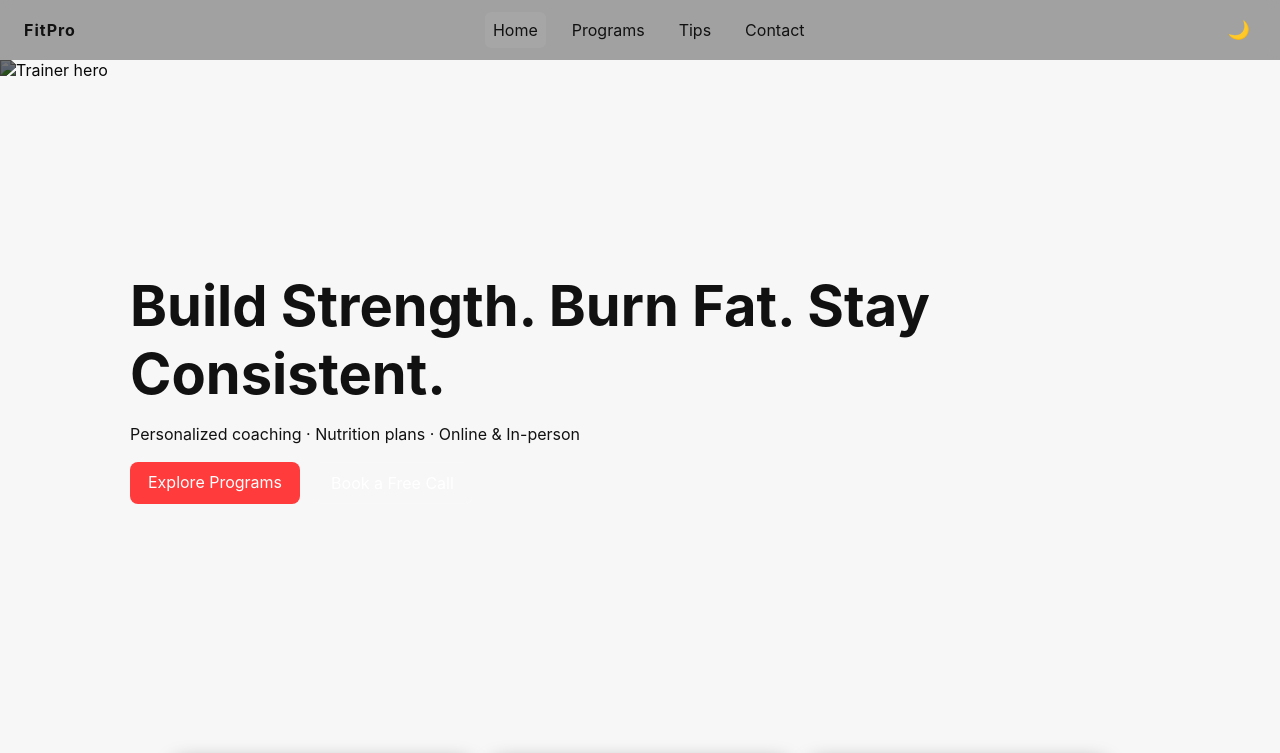
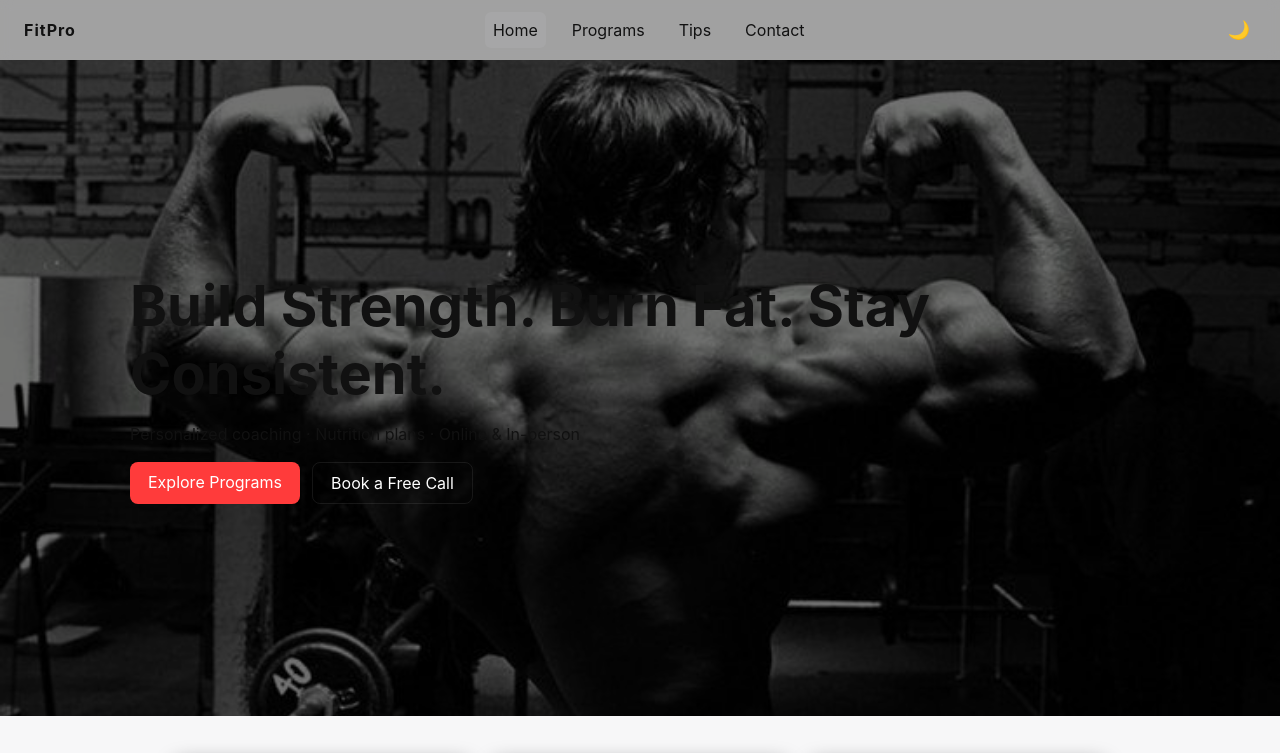
Before and after one commit to Ashudahiya1/Fitness_Trainer, a plain HTML site: page index.html in a window 1280 px wide. Shown: the top 753 px of the page. Drawn offline with Linux system fonts and the light colour scheme.

Commit message:
Update index.html

```diff
--- a/index.html
+++ b/index.html
@@ -22,7 +22,7 @@
 </header>
 
 <section class="hero">
-  <img src="assets/hero.jpeg" alt="Trainer hero" class="hero-img" />
+  <img src="hero.jpeg" alt="Trainer hero" class="hero-img" />
   <div class="hero-content">
     <h1>Build Strength. Burn Fat. Stay Consistent.</h1>
     <p>Personalized coaching · Nutrition plans · Online & In-person</p>
```
